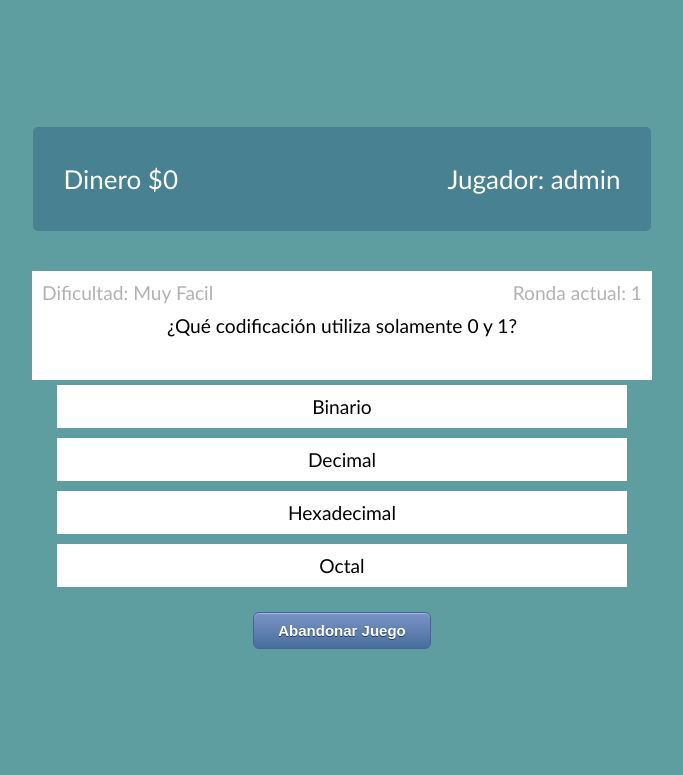
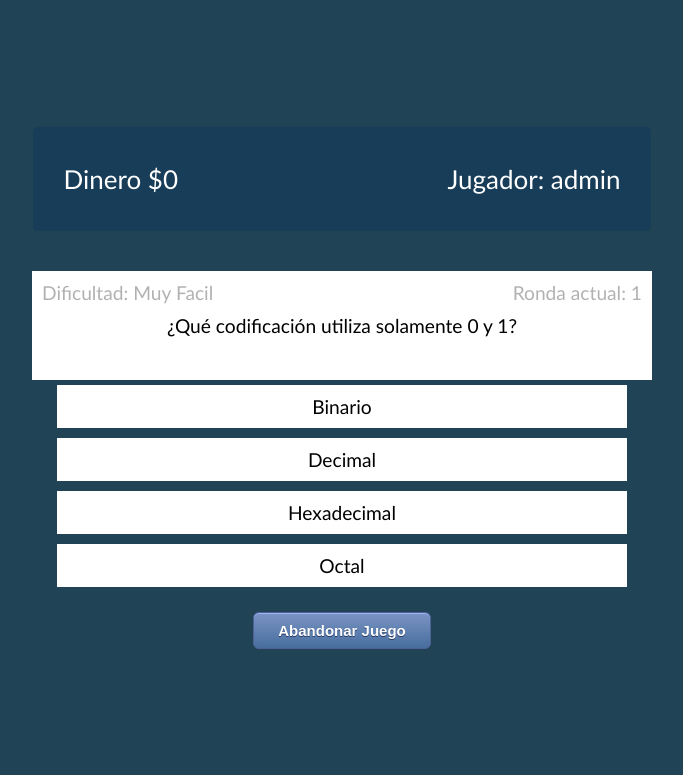
Before and after one commit to LeandroCioli/leandrociolichallenge, a PHP site: page /game.php in a window 1280 px wide. Shown: the top 775 px of the page, without its empty margins (298-981 px from the left). Run offline with PHP 8.4, Linux system fonts and the light colour scheme; a user stored in the database is signed in; data comes from the database, SQL or seed files in the repository; some libraries are stand-ins or nearby versions.

Commit message:
Update game.css

```diff
--- a/static/game.css
+++ b/static/game.css
@@ -3,7 +3,7 @@
   }
 
 body {
-background: cadetblue;
+background: #204455;
 padding: 0;
 margin: 0;
 text-align: center;
```
